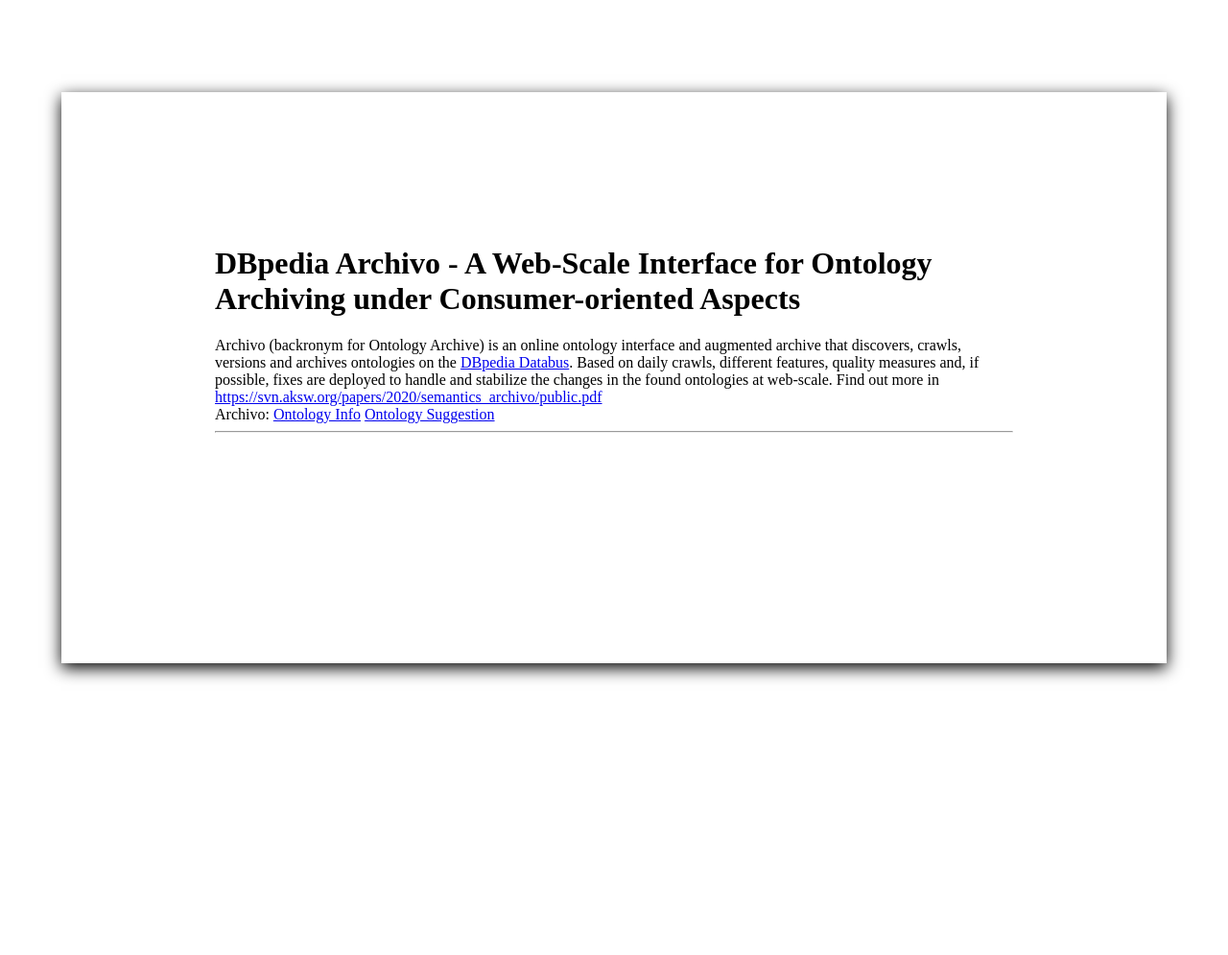
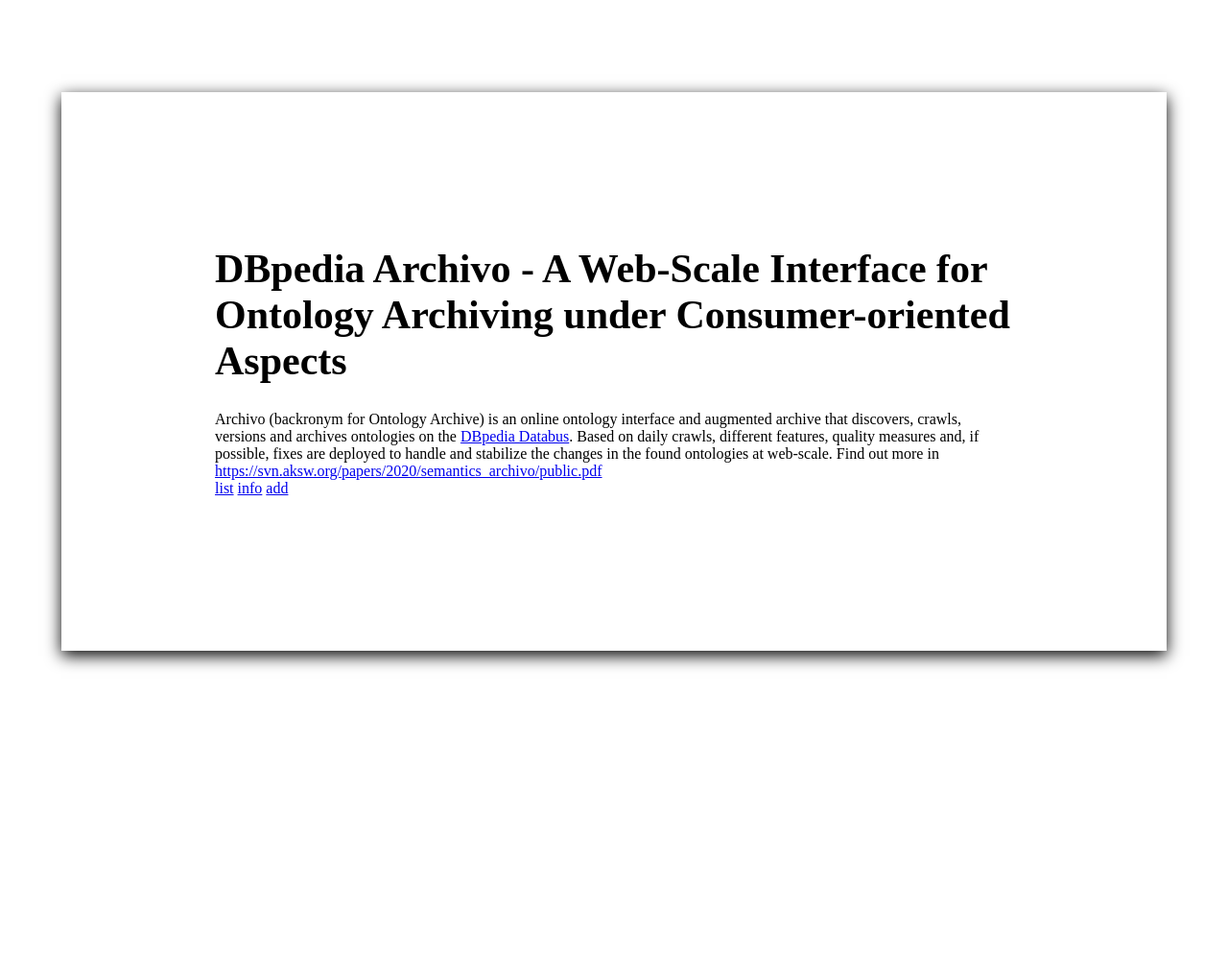
Before and after one commit to dbpedia/archivo, a Flask app: page / in a window 1280 px wide. Shown: the whole page at 96% size. After the commit the page ends 697 px from the top, so only its background shows below. Run offline with Flask 2, Linux system fonts and the light colour scheme; parts of the project's set-up code (start-up, migrations or seed data) failed here and were passed over.

Commit message:
some css and renaming

```diff
--- a/archivo/webservice/templates/index.html
+++ b/archivo/webservice/templates/index.html
@@ -1,34 +1,33 @@
 <html>
     <head>
-      {% if title %}
-      <title>Archivo {{ title }}</title>
-      {% else %}
-      <title>DBpedia Archivo</title>
-      {% endif %}
-      <meta charset="UTF-8">
 
-  <script
-    src="https://code.jquery.com/jquery-3.4.1.min.js"
-    integrity="sha256-CSXorXvZcTkaix6Yvo6HppcZGetbYMGWSFlBw8HfCJo="
-    crossorigin="anonymous"></script>
-  <link href="https://cdnjs.cloudflare.com/ajax/libs/select2/4.0.10/css/select2.min.css" rel="stylesheet" />
-  <script src="https://cdnjs.cloudflare.com/ajax/libs/select2/4.0.10/js/select2.min.js"></script>
+      <meta charset="UTF-8"/>
+      <link href="theme.css"   rel="stylesheet"  />
+      <link href="https://cdnjs.cloudflare.com/ajax/libs/select2/4.0.10/css/select2.min.css" rel="stylesheet" />
+
+		  <script
+			src="https://code.jquery.com/jquery-3.4.1.min.js"
+			integrity="sha256-CSXorXvZcTkaix6Yvo6HppcZGetbYMGWSFlBw8HfCJo="
+			crossorigin="anonymous"></script>
+		  <script src="https://cdnjs.cloudflare.com/ajax/libs/select2/4.0.10/js/select2.min.js"></script>
     </head>
+
+
     <body style="margin:6em 5% 19em 5%;box-shadow:0 .3em 1em #000;padding:10em 10em 10em 10em;" >
 		 <h1>DBpedia Archivo - A Web-Scale Interface for Ontology Archiving under Consumer-oriented Aspects</h1>
         Archivo (backronym for Ontology Archive) is an online ontology interface and augmented archive that discovers, crawls, versions and archives ontologies on the <a title="DBpedia Databus" href="https://databus.dbpedia.org/ontologies/">DBpedia Databus</a>. Based on daily crawls, different features, quality measures and, if possible, fixes are deployed to handle and stabilize the changes in the found ontologies at web-scale.
 Find out more in <a title="DBpedia Archivo Paper" href="https://svn.aksw.org/papers/2020/semantics_archivo/public.pdf" target="_blank">https://svn.aksw.org/papers/2020/semantics_archivo/public.pdf</a>
 
-        <div>
-            Archivo:
-            <a href="/vocab-info">Ontology Info</a>
-            <a href="/add">Ontology Suggestion</a>
+        <div class="w3-bar w3-border-bottom w3-light-grey intronav">
+			<a class="w3-bar-item w3-button testbtn w3-dark-grey" href="/list">list</a>
+            <a class="w3-bar-item w3-button testbtn" href="/info">info</a>
+            <a class="w3-bar-item w3-button testbtn" href="/add">add</a>
 
         </div>
-        <hr>
 
+<div>
+        {% block content %}{% endblock %}
+</div>
 
-<br><br><br><br>
-        {% block content %}{% endblock %}
     </body>
 </html>
--- /dev/null
+++ b/archivo/webservice/templates/theme.css
@@ -0,0 +1,491 @@
+a:hover,a:active{color:#4CAF50}
+table.w3-table-all{margin:20px 0}
+/*OPPSETT AV TOP, TOPNAV, SIDENAV, MAIN, RIGHT OG FOOTER:*/
+.top {
+position:relative;
+background-color:#ffffff;
+height:68px;
+padding-top:20px;
+line-height:50px;
+overflow:hidden;
+z-index:2;
+}
+.w3schools-logo {
+font-family:fontawesome;
+text-decoration:none;
+line-height:1;
+-webkit-font-smoothing:antialiased;
+-moz-osx-font-smoothing:grayscale;
+font-size:37px;
+letter-spacing:3px;
+color:#555555;
+display:block;
+position:absolute;
+top:17px;
+}
+.w3schools-logo .dotcom {color:#4CAF50}
+.topnav {
+position:relative;
+z-index:2;
+font-size:17px;
+background-color:#5f5f5f;
+color:#f1f1f1;
+width:100%;
+padding:0;
+letter-spacing:1px;
+font-family:"Segoe UI",Arial,sans-serif;
+}
+.topnav a{
+padding:10px 15px 9px 15px !important;
+}
+.topnav .w3-bar a:hover,.topnav .w3-bar a:focus{
+background-color:#000000 !important;
+color:#ffffff !important;
+}
+.topnav .w3-bar a.active {
+background-color:#4CAF50;
+color:#ffffff;
+}
+a.topnav-icons {
+width:52px !important;
+font-size:20px !important;
+padding-top:11px !important;
+padding-bottom:13px !important;
+}
+a.topnav-icons.fa-home {font-size:22px !important}
+a.topnav-icons.fa-menu {font-size:22px !important}
+a.topnav-localicons {
+font-size:20px !important;
+padding-top:6px !important;
+padding-bottom:12px !important;
+}
+i.fa-caret-down,i.fa-caret-up{width:10px}
+#sidenav h2 {
+font-size:21px;
+padding-left:16px;
+margin:-4px 0 4px 0;
+width:204px;
+}
+#sidenav a {font-family:"Segoe UI",Arial,sans-serif;text-decoration:none;display:block;padding:2px 1px 1px 16px}
+#sidenav a:hover,#sidenav a:focus {color:#000000;background-color:#cccccc;}
+#sidenav a.active {background-color:#4CAF50;color:#ffffff}
+#sidenav a.activesub:link,#sidenav a.activesub:visited {background-color:#ddd;color:#000;}
+#sidenav a.activesub:hover,#sidenav a.activesub:active {background-color:#ccc;color:#000;}
+#leftmenuinner {
+position:fixed;
+top:0;
+padding-top:112px;
+padding-bottom:0;
+height:100%;
+width:220px;
+background-color:transparent;
+}
+#leftmenuinnerinner {
+height:100%;
+width:100%;
+overflow-y:scroll;
+overflow-x:hidden;
+padding-top:20px;
+}
+#main {padding:16px}
+#mainLeaderboard {height:90px}
+#right {text-align:center;padding:16px 16px 0 0}
+#right a {text-decoration:none}
+#right a:hover {text-decoration:underline}
+#skyscraper {min-height:600px}
+.sidesection {margin-bottom:32px;}
+#sidesection_exercise a{display:block;padding:4px 10px;}
+#sidesection_exercise a:hover,#sidesection_exercise a:active{background-color:#ccc;text-decoration:none;color:#000000;}
+.bottomad {padding:0 16px 16px 0;float:left;width:auto;}
+.footer a {text-decoration:none;}
+.footer a:hover{text-decoration:underline;}
+#nav_tutorials,#nav_references,#nav_exercises{-webkit-overflow-scrolling:touch;overflow:auto;}
+#nav_tutorials::-webkit-scrollbar,#nav_references::-webkit-scrollbar,#nav_exercises::-webkit-scrollbar {width: 12px;}
+#nav_tutorials::-webkit-scrollbar-track,#nav_references::-webkit-scrollbar-track,#nav_exercises::-webkit-scrollbar-track {background:#555555;}
+#nav_tutorials::-webkit-scrollbar-thumb,#nav_references::-webkit-scrollbar-thumb,#nav_exercises::-webkit-scrollbar-thumb {background: #999999;}
+#nav_tutorials,#nav_references,#nav_exercises {
+display:none;
+letter-spacing:0;
+margin-top:44px;
+}
+#nav_tutorials a,#nav_references a,#nav_exercises a{
+padding:2px 0 2px 6px!important;
+}
+#nav_tutorials a:focus,#nav_references a:focus,#nav_exercises a:focus{
+color: #000;
+background-color: #ccc;
+}
+#nav_tutorials h3,#nav_references h3,#nav_exercises h3{
+padding-left:6px;
+}
+.ref_overview{display:none}
+.tut_overview{
+ display :none;
+ margin-left:10px;
+ background-color :#ddd;
+ line-height:1.8em;
+}
+#sidenav a.activesub:link,#sidenav a.activesub:visited {background-color:#ddd;color:#000;}
+#sidenav a.activesub:hover,#sidenav a.activesub:active {background-color:#ccc;color:#000;}
+#sidenav a.active_overview:link,#sidenav a.active_overview:visited {background-color:#ccc;color:#000;}
+.w3-example{background-color:#f1f1f1;padding:0.01em 16px;margin:20px 0;box-shadow:0 2px 4px 0 rgba(0,0,0,0.16),0 2px 10px 0 rgba(0,0,0,0.12)!important}
+.nextprev a {font-size:17px;border:1px solid #cccccc;}
+.nextprev a:link,.nextprev a:visited {background-color:#ffffff;color:#000000;}
+.w3-example a:focus,.nextprev a:focus{box-shadow:0 8px 16px 0 rgba(0,0,0,0.2), 0 6px 20px 0 rgba(0,0,0,0.19);}
+.nextprev a.w3-right,.nextprev a.w3-left {background-color:#4CAF50;color:#ffffff;border-color:#4CAF50}
+.pagemenu{margin-left:-20px;margin-right:-20px;padding:20px;background-color:#d4edda;line-height:2.8em;color:#555;}
+.pagemenu hr {border-top: 1px solid #fff;margin:20px 0;}
+.pagemenu a {display:block;text-decoration:none!important;}
+.pagemenu a:hover,.learnmore a:active {color:#000;}
+#w3-exerciseform {background-color:#555555;padding:16px;color:#ffffff;}
+#w3-exerciseform .exercisewindow {background-color:#ffffff;padding:16px;color:#000000;}
+#w3-exerciseform .exerciseprecontainer {background-color:#f1f1f1;padding:16px;font-size:120%;font-family:Consolas,"Courier New", Courier, monospace;}
+#w3-exerciseform .exerciseprecontainer pre[class*="language-"] {padding:1px;}
+#w3-exerciseform .exerciseprecontainer pre {display: block;}
+#w3-exerciseform .exerciseprecontainer textarea {width:100%;border:none;overflow:hidden}
+#w3-exerciseform .exerciseprecontainer input {padding:1px;border: 1px solid transparent;height:1.3em;}
+.w3-theme {color:#fff !important;background-color:#73AD21 !important;background-color:#4CAF50 !important}
+.w3-theme-border {border-color:#4CAF50 !important}
+.sharethis a:hover {color:inherit;}
+.fa-facebook-square,.fa-twitter-square,.fa-google-plus-square {padding:0 8px;}
+.fa-facebook-square:hover, .fa-thumbs-o-up:hover {color:#3B5998;}
+.fa-twitter-square:hover {color:#55acee;}
+.fa-google-plus-square:hover {color:#dd4b39;}
+#google_translate_element img {margin-bottom:-1px;}
+#googleSearch {color:#000000;}
+#googleSearch a {padding:0 !important;}
+.searchdiv {max-width:400px;margin:auto;text-align:left;font-size:16px}
+div.cse .gsc-control-cse, div.gsc-control-cse {background-color:transparent;border:none;padding:6px;margin:0px}
+td.gsc-search-button input.gsc-search-button {background-color:#4CAF50;border-color:#4CAF50}
+td.gsc-search-button input.gsc-search-button:hover {background-color:#46a049;}
+input.gsc-input, .gsc-input-box, .gsc-input-box-hover, .gsc-input-box-focus, .gsc-search-button {
+box-sizing:content-box; line-height:normal;}
+.gsc-tabsArea div {overflow:visible;}
+/*"nullstille" w3css:*/
+.w3-main{transition:margin-left 0s;}
+/*"nullstilling" slutt*/
+@media (min-width:1675px) {
+#main {width:79%}
+#right {width:21%}
+}
+@media (max-width:992px) {
+.top {height:100px}
+.top img {display:block;margin:auto;}
+.top .w3schools-logo {position:relative;top:0;width:100%;text-align:center;margin:auto}
+.toptext {width:100%;text-align:center}
+#sidenav {width:260px;box-shadow:0 3px 6px rgba(0,0,0,0.16), 0 3px 6px rgba(0,0,0,0.23);}
+#sidenav h2 {font-size:26px;width:100%;}
+#sidenav a {padding:3px 2px 3px 24px;font-size:17px}
+#leftmenuinner {overflow:auto;-webkit-overflow-scrolling:touch;height:100%;position:relative;width:auto;padding-top:0;background-color:#f1f1f1;}
+#leftmenuinnerinner {overflow-y:scroll}
+.bottomad {float:none;text-align:center}
+#skyscraper {min-height:60px}
+}
+@media screen and (max-width:600px) {
+.w3-example, .w3-note, #w3-exerciseform {margin-left:-16px;margin-right:-16px;}
+.top {height:68px}
+.toptext {display:none}
+}
+@font-face {
+font-family:'fontawesome';
+src: url('../lib/fonts/fontawesome.eot?14663396');
+src:url('../lib/fonts/fontawesome.eot?14663396#iefix') format('embedded-opentype'),
+url('../lib/fonts/fontawesome.woff?14663396') format('woff'),
+url('../lib/fonts/fontawesome.ttf?14663396') format('truetype'),
+url('../lib/fonts/fontawesome.svg?14663396#fontawesome') format('svg');
+font-weight:normal;
+font-style:normal;
+}
+.fa {
+display:inline-block;
+font:normal normal normal 14px/1 FontAwesome;
+font-size:inherit;
+text-rendering:auto;
+-webkit-font-smoothing:antialiased;
+-moz-osx-font-smoothing:grayscale;
+transform:translate(0, 0);
+}
+.fa-2x {
+ font-size:2em;
+}
+.fa-home:before {content:'\e800';}
+.fa-menu:before {content: '\f0c9';}
+.fa-globe:before {content:'\e801';}
+.fa-search:before {content:'\e802'; }
+.fa-thumbs-o-up:before {content:'\e803';}
+.fa-left-open:before {content:'\e804';}
+.fa-right-open:before {content:'\e805';}
+.fa-facebook-square:before {content:'\e806';}
+.fa-google-plus-square:before {content:'\e807';}
+.fa-twitter-square:before {content:'\e808';}
+.fa-caret-down:before {content:'\e809';}
+.fa-caret-up:before {content:'\e80a';}
+.fa.fa-adjust:before { content: '\e80b'; }
+span.marked, span.deprecated {
+ color:#e80000;
+ background-color:transparent;
+}
+.w3-code span.marked {
+ color:#e80000;
+ background-color:transparent;
+}
+.darktheme .w3-code span.marked {
+ color:#ff9999;
+ background-color:transparent;
+}
+.darktheme .w3-example.w3-light-grey {
+  background-color:rgb(40,44,52)!important;color:white;
+}
+.intro {font-size:16px}
+.w3-btn, .w3-btn:link, .w3-btn:visited {color:#FFFFFF;background-color:#4CAF50}
+a.w3-btn[href*="exercise.asp"],a.w3-btn[href*="exercise_js.asp"] {margin:10px 5px 0 0}
+a.btnplayit,a.btnplayit:link,a.btnplayit:visited {background-color:#FFAD33;padding:1px 10px 2px 10px}
+a.btnplayit:hover,a.btnplayit:active {background-color:#ffffff;color:#FFAD33}
+a.btnplayit:hover {box-shadow:0 4px 8px 0 rgba(0,0,0,0.2);}
+a.btnsmall:link,a.btnsmall:visited,a.btnsmall:active,a.btnsmall:hover {
+float:right;padding:1px 10px 2px 10px;font:15px Verdana, sans-serif;}
+a.btnsmall:hover {box-shadow:0 4px 8px 0 rgba(0,0,0,0.2);}
+a.btnsmall:active,a.btnsmall:hover {color:#4CAF50;background-color:#ffffff}
+.tagcolor{color:mediumblue}
+.tagnamecolor{color:brown}
+.attributecolor{color:red}
+.attributevaluecolor{color:mediumblue}
+.commentcolor{color:green}
+.cssselectorcolor{color:brown}
+.csspropertycolor{color:red}
+.csspropertyvaluecolor{color:mediumblue}
+.cssdelimitercolor{color:black}
+.cssimportantcolor{color:red}
+.jscolor{color:black}
+.jskeywordcolor{color:mediumblue}
+.jsstringcolor{color:brown}
+.jsnumbercolor{color:red}
+.jspropertycolor{color:black}
+.javacolor{color:black}
+.javakeywordcolor{color:mediumblue}
+.javastringcolor{color:brown}
+.javanumbercolor{color:red}
+.javapropertycolor{color:black}
+.kotlincolor{color:black}
+.kotlinkeywordcolor{color:mediumblue}
+.kotlinstringcolor{color:brown}
+.kotlinnumbercolor{color:red}
+.kotlinpropertycolor{color:black}
+.phptagcolor{color:red}
+.phpcolor{color:black}
+.phpkeywordcolor{color:mediumblue}
+.phpglobalcolor{color:goldenrod}
+.phpstringcolor{color:brown}
+.phpnumbercolor{color:red}
+.pythoncolor{color:black}
+.pythonkeywordcolor{color:mediumblue}
+.pythonstringcolor{color:brown}
+.pythonnumbercolor{color:red}
+.angularstatementcolor{color:red}
+.sqlcolor{color:black}
+.sqlkeywordcolor{color:mediumblue}
+.sqlstringcolor{color:brown}
+.sqlnumbercolor{color:}
+.darktheme .w3-code{background-color:rgb(40,44,52);color:white;border-left-color:rgb(40,44,52)}
+.darktheme .w3-example pre{background-color:rgb(40,44,52)!important;border-left-color:rgb(40,44,52)}
+.darktheme .tagcolor{color:#88ccbb/*green2*/!important}
+.darktheme .tagnamecolor{color:#ff9999/*red*/!important}
+.darktheme .attributecolor{color:#c5a5c5/*purple*/!important}
+.darktheme .attributevaluecolor{color:#88c999/*green*/!important}
+.darktheme .commentcolor{color:#999!important}
+.darktheme .cssselectorcolor{color:#ff9999/*red*/!important}
+.darktheme .csspropertycolor{color:#c5a5c5/*purple*/!important}
+.darktheme .csspropertyvaluecolor{color:#88c999/*green*/!important}
+.darktheme .cssdelimitercolor{color:white!important}
+.darktheme .cssimportantcolor{color:#ff9999/*red*/!important}
+.darktheme .jscolor{color:white!important}
+.darktheme .jskeywordcolor{color:#c5a5c5/*purple*/!important}
+.darktheme .jsstringcolor{color:#88c999/*green*/!important}
+.darktheme .jsnumbercolor{color:#80b6ff/*blue*/!important}
+.darktheme .jspropertycolor{color:white!important}
+.darktheme .javacolor{color:white!important}
+.darktheme .javakeywordcolor{color:#88c999/*green*/!important}
+.darktheme .javastringcolor{color:#88c999/*green*/!important}
+.darktheme .javanumbercolor{color:#88c999/*green*/!important}
+.darktheme .javapropertycolor{color:white!important}
+.darktheme .kotlincolor{color:white!important}
+.darktheme .kotlinkeywordcolor{color:#88c999/*green*/!important}
+.darktheme .kotlinstringcolor{color:#88c999/*green*/!important}
+.darktheme .kotlinnumbercolor{color:#88c999/*green*/!important}
+.darktheme .kotlinpropertycolor{color:white!important}
+.darktheme .phptagcolor{color:#999!important}
+.darktheme .phpcolor{color:white!important}
+.darktheme .phpkeywordcolor{color:#ff9999/*red*/!important}
+.darktheme .phpglobalcolor{color:white!important}
+.darktheme .phpstringcolor{color:#88c999/*green*/!important}
+.darktheme .phpnumbercolor{color:#88c999/*green*/!important}
+.darktheme .pythoncolor{color:white!important}
+.darktheme .pythonkeywordcolor{color:#ff9999/*red*/!important}
+.darktheme .pythonstringcolor{color:#88c999/*green*/!important}
+.darktheme .pythonnumbercolor{color:#88c999/*green*/!important}
+.darktheme .angularstatementcolor{color:#ff9999/*red*/!important}
+.darktheme .sqlcolor{color:white!important}
+.darktheme .sqlkeywordcolor{color:#80b6ff/*blue*/!important}
+.darktheme .sqlstringcolor{color:#88c999/*green*/!important}
+.darktheme .sqlnumbercolor{color:}
+@media only screen and (max-device-width: 480px) {
+.w3-code, .w3-codespan,#w3-exerciseform .exerciseprecontainer {font-family: 'Source Code Pro',Menlo,Consolas,monospace;}
+.w3-code {font-size:14px;}
+.w3-codespan {font-size:15px;}
+#w3-exerciseform .exerciseprecontainer {font-size:15px;}
+#w3-exerciseform .exerciseprecontainer input {padding:0;height:1.5em}
+}
+@media screen and (max-width:700px) {
+#mainLeaderboard {height:60px}
+#div-gpt-ad-1422003450156-0 {float:none;margin-left:auto;margin-right:auto}
+#div-gpt-ad-1422003450156-3 {float:none;margin-left:auto;margin-right:auto}
+}
+@media (max-width:1700px) {#topnav .w3-bar:nth-of-type(1) a:nth-of-type(18){display:none;}}
+@media (max-width:1600px) {#topnav .w3-bar:nth-of-type(1) a:nth-of-type(13){display:none;}}
+/*@media (max-width:1510px) {#topnav .w3-bar:nth-of-type(1) a:nth-of-type(12){display:none;}}*/
+@media (max-width:1530px) {#topnav .w3-bar:nth-of-type(1) a:nth-of-type(12){display:none;}}
+@media (max-width:1450px) {#topnav .w3-bar:nth-of-type(1) a:nth-of-type(11){display:none;}}
+/*@media (max-width:1330px) {#topnav .w3-bar:nth-of-type(1) a:nth-of-type(10){display:none;}}*/
+@media (max-width:1350px) {#topnav .w3-bar:nth-of-type(1) a:nth-of-type(10){display:none;}}
+/*@media (max-width:1200px) {#topnav .w3-bar:nth-of-type(1) a:nth-of-type(9){display:none;}}*/
+@media (max-width:1240px) {#topnav .w3-bar:nth-of-type(1) a:nth-of-type(9){display:none;}}
+/*@media (max-width:1100px) {#topnav .w3-bar:nth-of-type(1) a:nth-of-type(8){display:none;}}*/
+@media (max-width:1140px) {#topnav .w3-bar:nth-of-type(1) a:nth-of-type(8){display:none;}}
+/*@media (max-width:1000px) {#topnav .w3-bar:nth-of-type(1) a:nth-of-type(7){display:none;}}*/
+@media (max-width:1050px) {#topnav .w3-bar:nth-of-type(1) a:nth-of-type(7){display:none;}}
+@media (max-width:992px)  {#topnav .w3-bar:nth-of-type(1) a:nth-of-type(6){display:none;}}
+@media (max-width:300px)  {#topnav .w3-bar:nth-of-type(1) a:nth-of-type(17){display:none;}}
+@media (max-width:930px)  {#topnav .w3-bar:nth-of-type(1) a:nth-of-type(19){display:none;}}
+@media (max-width:800px)  {#topnav .w3-bar:nth-of-type(1) a:nth-of-type(20){display:none;}}
+@media (max-width:650px)  {#topnav .w3-bar:nth-of-type(1) a:nth-of-type(5){display:none;} #topnav .w3-bar:nth-of-type(1) a:nth-of-type(16){display:none;}}
+@media (max-width:460px)  {#topnav .w3-bar:nth-of-type(1) a:nth-of-type(4){display:none;}}
+@media (max-width:400px)  {#topnav .w3-bar:nth-of-type(1) a:nth-of-type(3){display:none;}}
+.w3-note{background-color:#ffffcc;border-left:6px solid #ffeb3b}
+.w3-warning{background-color:#ffdddd;border-left:6px solid #f44336}
+.w3-info{background-color:#ddffdd;border-left:6px solid #4CAF50}
+hr[id^="ez-insert-after-placeholder"] {margin-top: 0;}
+.phonebr {display:none;}
+@media screen and (max-width: 475px) {.phonebr {display:initial;}}
+
+/*NYTT:*/
+#main {
+  padding:16px 32px 32px 32px;
+  border-right: 1px solid #f1f1f1;
+}
+#right {
+  padding:16px 8px;
+}
+.sidesection .w3-left-align {
+  text-align:center!important;
+}
+#footer {padding:32px;border-top:1px solid #f1f1f1;}
+#footer hr:first-child {
+  display:none;
+}
+.w3-info {
+  background-color: #d4edda;
+  border-left: none;
+  padding:32px;
+  margin:24px;
+  margin-left:-32px;
+  margin-right:-32px;
+}
+.w3-example {
+  padding: 8px 20px;
+  margin: 24px -20px;
+  box-shadow:none!important;
+}
+.w3-note, .w3-warning {
+  border-left: none;
+}
+.w3-panel {
+  margin-top: 24px;
+  margin-bottom: 24px;
+  margin-left:-32px;
+  margin-right:-32px;
+  padding:16px 32px;
+}
+h1 {
+  font-size: 42px;
+}
+h2 {
+  font-size: 32px;
+}
+.w3-btn:hover,.w3-btn:active,.w3-example a:focus,.nextprev a:focus {
+  box-shadow: none;
+  background-color: #46a049!important;
+}
+.w3-btn:hover.w3-blue,.w3-btn:active.w3-blue,.w3-button:hover.w3-blue,.w3-button:active.w3-blue {
+  background-color: #0d8bf2!important;color: #fff!important;
+}
+.w3-btn:hover.w3-white,.w3-btn:active.w3-white,.w3-button:hover.w3-white,.w3-button:active.w3-white {
+  background-color: #f1f1f1!important;
+}
+.nextprev .w3-btn:not(.w3-left):not(.w3-right):hover,.nextprev .w3-btn:not(.w3-left):not(.w3-right):active,.nextprev .w3-btn:not(.w3-left):not(.w3-right):focus {
+  background-color: #f1f1f1!important;
+}
+a.btnsmall:hover {box-shadow:none;}
+a.btnsmall:active,a.btnsmall:hover {color:#fff;}
+a.btnplayit:hover,a.btnplayit:active {background-color:#ff9900!important;color:#fff}
+a.btnplayit:hover {box-shadow:none;}
+#w3-exerciseform {
+  padding: 20px;
+  margin:32px -20px;
+}
+p {
+  margin-top: 1.2em;
+  margin-bottom: 1.2em;
+  font-size: 15px;
+}
+hr {
+  margin:20px -16px;
+}
+.w3-codespan {
+  font-size:105%;
+}
+.w3-example p,.w3-panel p {
+  margin-top: 1em;
+  margin-bottom: 1em;
+}
+.w3-code{
+  font-size:15px;
+}
+#midcontentadcontainer,#mainLeaderboard {
+  text-align:center;
+  margin-left:-20px;
+  margin-right:-20px;
+}
+
+.adtext {
+ font-family: "Segoe UI",Arial,sans-serif;
+ font-size: 14px;
+ color: #777;
+ margin: 0 auto;
+ padding:0;
+}
+@media screen and (max-width:600px) {
+.w3-example, #w3-exerciseform {margin-left:-32px;margin-right:-32px;}
+}
+
+@media only screen and (max-device-width: 480px) {
+#main {padding:24px}
+h1 {
+  font-size: 30px;
+}
+h2 {
+  font-size: 25px;
+}
+.w3-example {
+  padding: 8px 16px;
+  margin: 24px -24px;
+}
+#w3-exerciseform {
+  padding: 8px 16px 16px 16px;
+  margin: 24px -24px;
+}
+.w3-panel,.w3-info {
+  margin-left:-24px;
+  margin-right:-24px;
+}
+
+}
```
Also changed, not shown: archivo/webservice/templates/list.html (added, +40 -0 lines).
